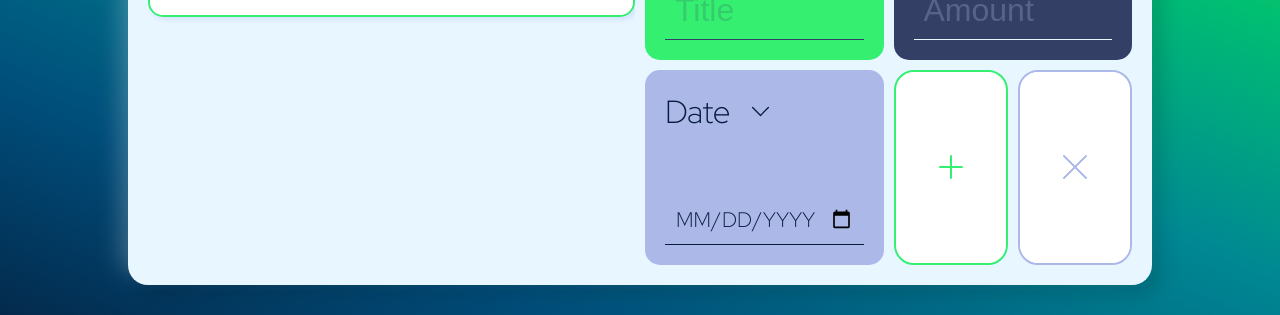
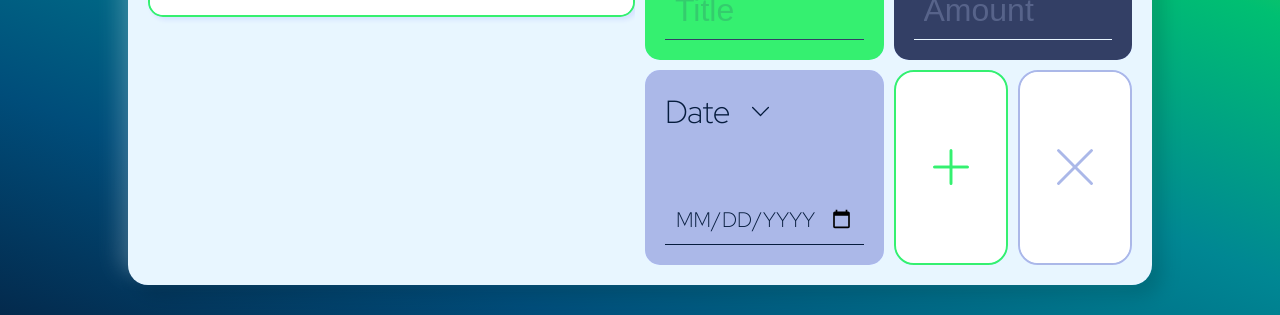
Before and after one commit to Mahyarnafisi/monthly-cost, a React (Create React App) app: page / in a window 1280 px wide. Both pictures are taken after a click on the button 888 px from the left and 442 px from the top of the page. Shown: the part 378-693 px from the top of the page. Built offline with nearby package versions, Linux system fonts and the light colour scheme.

Commit message:
cleaning some style css files

```diff
--- a/src/style/expenses/ExpenseFilter.css
+++ b/src/style/expenses/ExpenseFilter.css
@@ -12,7 +12,6 @@
   width: 100%;
   border-radius: 1.5rem;
   background-color: var(--color-tertiary-shade-1);
-  /* border: 2px solid var(--color-secondary); */
 }
 
 .expense-filter__dropdown p {
--- a/src/style/expenses/ExpenseItem.css
+++ b/src/style/expenses/ExpenseItem.css
@@ -12,6 +12,7 @@
   background-color: var(--color-white);
   grid-gap: 1rem;
   box-shadow: 0.3rem 0.3rem 0.5rem #00000015;
+  animation: fade 1s;
 }
 .expense-item:not(:last-child) {
   margin-bottom: 1rem;
--- a/src/style/expenses/Expenses.css
+++ b/src/style/expenses/Expenses.css
@@ -1,17 +1,12 @@
 .expenses {
   width: 100%;
   height: 40rem;
-  /* border: 1px solid red; */
-  /* padding: 1rem; */
-  /* border-radius: 2rem; */
   overflow-y: scroll;
   grid-column: 1/2;
   grid-row: 2/3;
   display: flex;
   position: relative;
-
   flex: 1;
-
   flex-flow: column wrap;
 }
 .expenses::-webkit-scrollbar {
@@ -25,4 +20,5 @@
   transform: translate(-50%, -50%);
   top: 50%;
   left: 50%;
+  animation: fade 1s;
 }
--- a/src/style/newexpense/NewExpenseForm.css
+++ b/src/style/newexpense/NewExpenseForm.css
@@ -137,7 +137,7 @@
   border: none;
   outline: none;
   justify-content: center;
-  font-size: var(--fs-l);
+  font-size: var(--fs-xl);
   cursor: pointer;
   border: 2px solid var(--color-secondary);
   transition: inherit;
@@ -162,6 +162,6 @@
   border: 2px solid var(--color-primary-shade-2);
   color: var(--color-primary-shade-2);
   transition: inherit;
-  font-size: var(--fs-l);
+  font-size: var(--fs-xl);
   grid-column: 2/3;
 }
```
